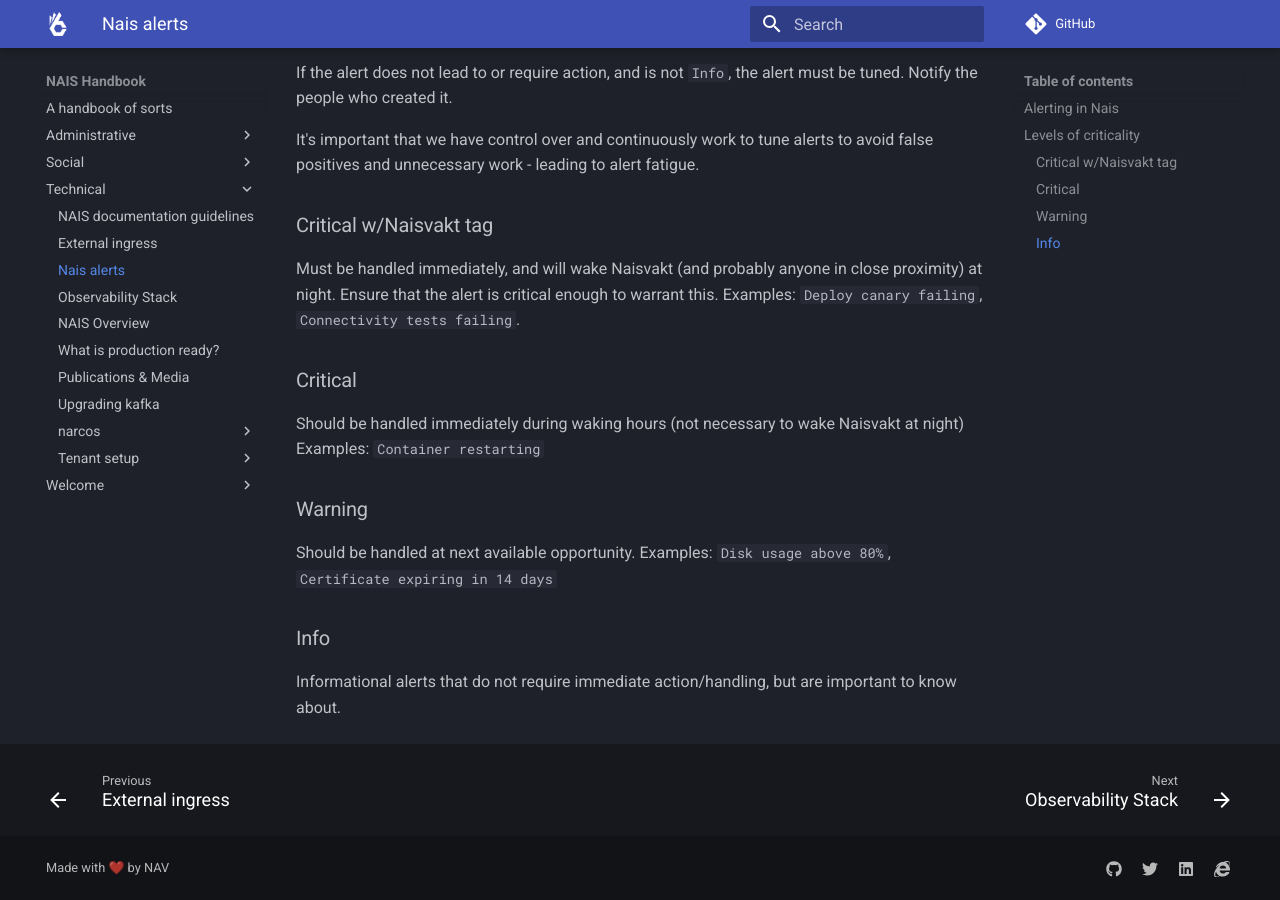
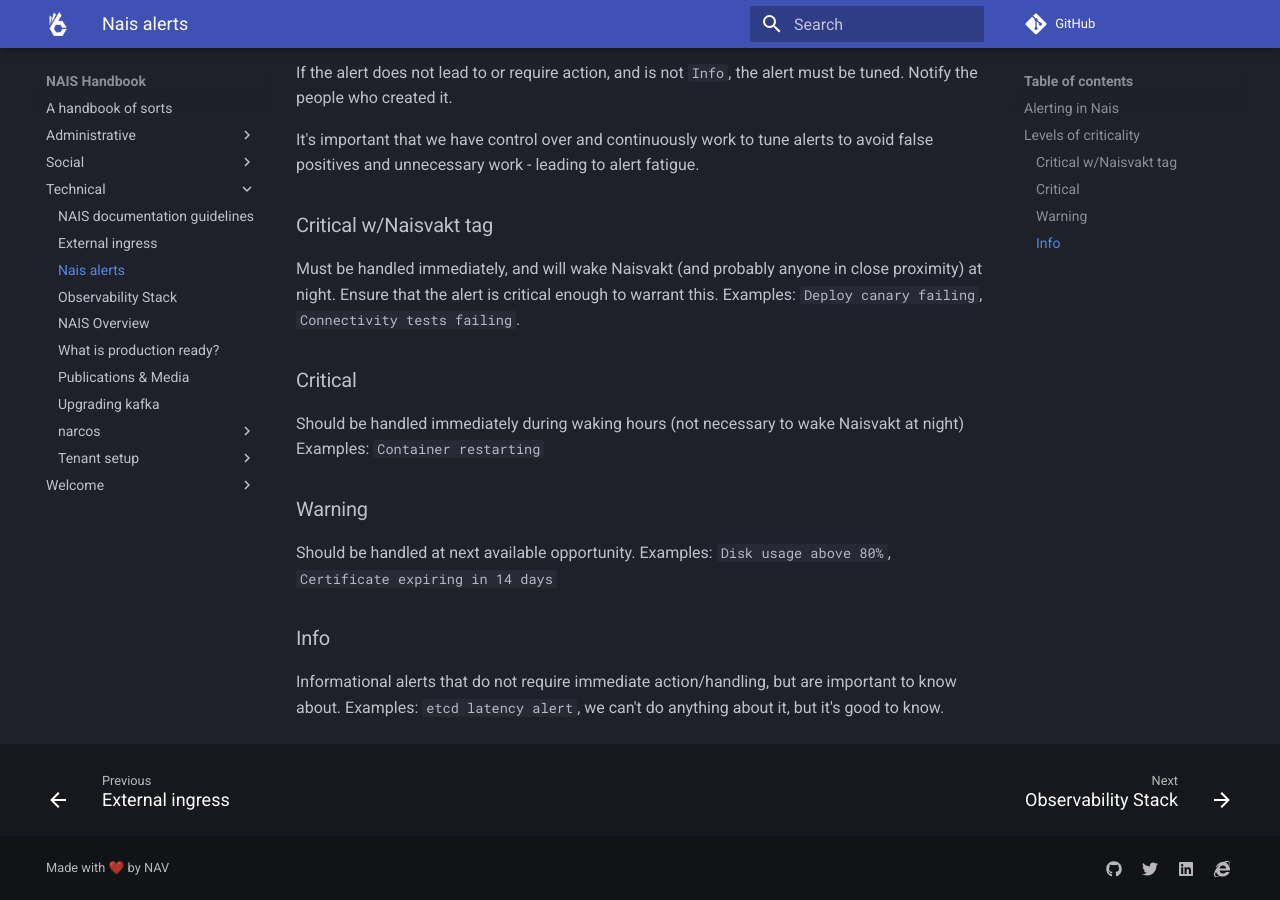
Before and after one commit to nais/handbook, an MkDocs documentation site: the page built from docs/technical/nais-alerts.md, in a window 1280 px wide and 900 px high, scrolled down 684 px. Built offline with MkDocs 1.6.1 and Material for MkDocs 9.7.7, drawn with Linux system fonts in a browser that asks for light colours; comment, search, counter and statistics services are not loaded.

Commit message:
Example of Info alert

```diff
--- a/docs/technical/nais-alerts.md
+++ b/docs/technical/nais-alerts.md
@@ -40,3 +40,4 @@
 ### Info
 
 Informational alerts that do not require immediate action/handling, but are important to know about.
+Examples: `etcd latency alert`, we can't do anything about it, but it's good to know.
```
